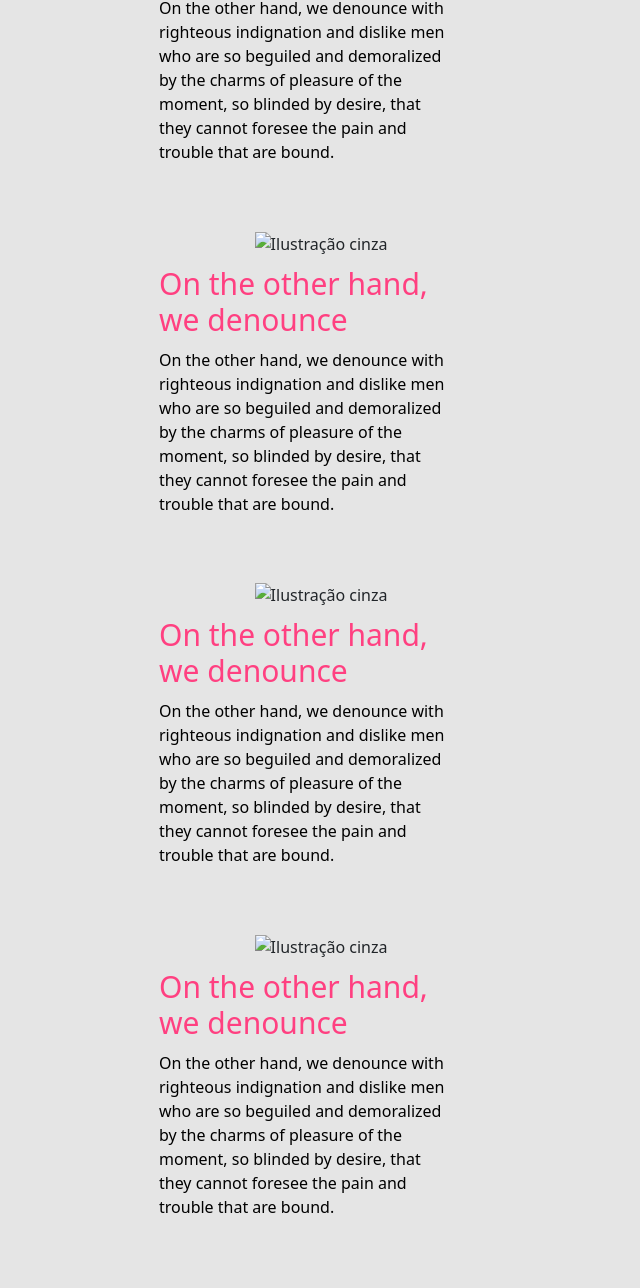
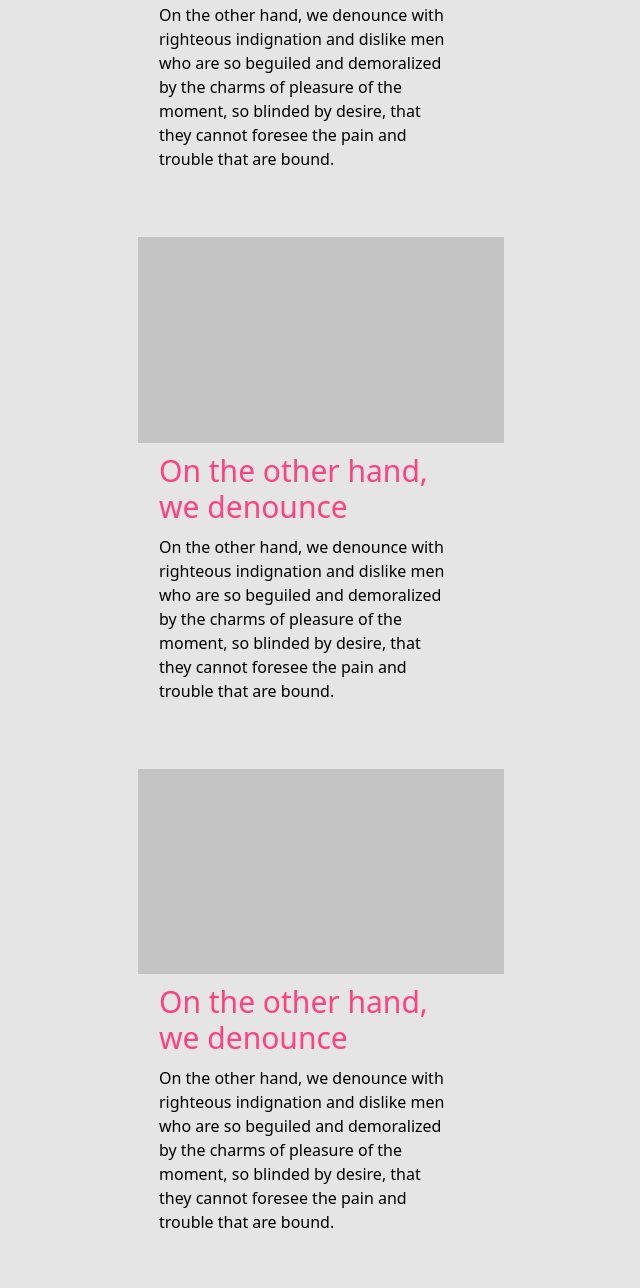
Before and after one commit to eduardopetersen/dindin, a plain HTML site: page blog.html in a window 1280 px wide. Shown: the part 1840-3128 px from the top of the page, without its empty margins (33-673 px from the left). Drawn offline with nearby package versions, Linux system fonts and the light colour scheme.

Commit message:
Update blog.html

```diff
--- a/blog.html
+++ b/blog.html
@@ -68,7 +68,7 @@
                 <div class="row">
                     <div class="col-lg-6 col-md-12 col-sm-12">
                         <div class="card-blog ">
-                            <img src="./imagens./cinza.png" alt="Ilustração cinza">
+                            <img src="./imagens/cinza.png" alt="Ilustração cinza">
                         </div>
                         <div class="text-blog">
                             <h2>On the other hand, we denounce</h2>
@@ -77,7 +77,7 @@
                     </div>
                     <div class="col-lg-6 col-md-12 col-sm-12">
                         <div class="card-blog ">
-                            <img src="./imagens./cinza.png" alt="Ilustração cinza">
+                            <img src="./imagens/cinza.png" alt="Ilustração cinza">
                         </div>
                         <div class="text-blog">
                             <h2>On the other hand, we denounce</h2>
@@ -86,7 +86,7 @@
                     </div>
                     <div class="col-lg-6 col-md-12 col-sm-12">
                         <div class="card-blog ">
-                            <img src="./imagens./cinza.png" alt="Ilustração cinza">
+                            <img src="./imagens/cinza.png" alt="Ilustração cinza">
                         </div>
                         <div class="text-blog">
                             <h2>On the other hand, we denounce</h2>
@@ -95,7 +95,7 @@
                     </div>
                     <div class="col-lg-6 col-md-12 col-sm-12">
                         <div class="card-blog ">
-                            <img src="./imagens./cinza.png" alt="Ilustração cinza">
+                            <img src="./imagens/cinza.png" alt="Ilustração cinza">
                         </div>
                         <div class="text-blog">
                             <h2>On the other hand, we denounce</h2>
@@ -104,7 +104,7 @@
                     </div>
                     <div class="col-lg-6 col-md-12 col-sm-12">
                         <div class="card-blog ">
-                            <img src="./imagens./cinza.png" alt="Ilustração cinza">
+                            <img src="./imagens/cinza.png" alt="Ilustração cinza">
                         </div>
                         <div class="text-blog">
                             <h2>On the other hand, we denounce</h2>
@@ -113,7 +113,7 @@
                     </div>
                     <div class="col-lg-6 col-md-12 col-sm-12">
                         <div class="card-blog ">
-                            <img src="./imagens./cinza.png" alt="Ilustração cinza">
+                            <img src="./imagens/cinza.png" alt="Ilustração cinza">
                         </div>
                         <div class="text-blog">
                             <h2>On the other hand, we denounce</h2>
```
